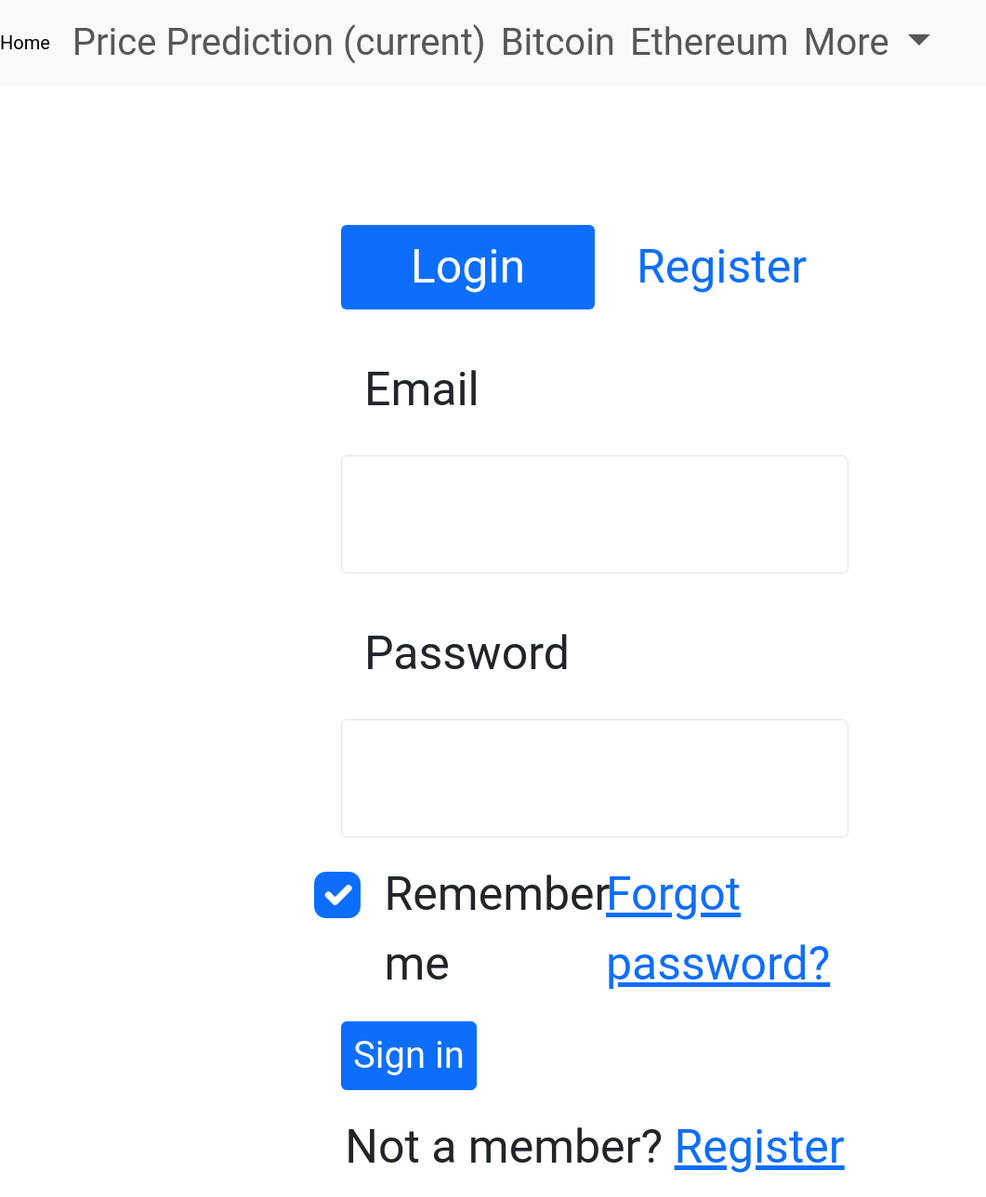
After one commit to Sayuksh/Cryptocurrency-Market-Analysis, a Flask app: page /login in a window 1280 px wide. The commit adds this page. Shown: the whole page at 93% size, without its empty margins (0-1061 px from the left). Run offline with Flask 3, Linux system fonts and the light colour scheme.

Commit message:
Second Commit

```diff
--- a/app.py
+++ b/app.py
@@ -1,54 +1,163 @@
-from flask import Flask,jsonify,render_template
-from datetime import datetime
+from flask import Flask,jsonify,render_template,request,session,redirect,url_for,flash
+from datetime import datetime,timedelta
 import requests
+from flask_sqlalchemy import SQLAlchemy
 
 app=Flask(__name__)
 COINGECKO_API_URL = 'https://api.coingecko.com/api/v3/coins'
+app.permanent_session_lifetime = timedelta(minutes=5)
+app.secret_key = "hello"
+
+app.config["SQLALCHEMY_DATABASE_URI"]='sqlite:///users.sqlite3'
+app.config["SQLALCHEMY_TRACK_MODIFICATIONS"]=False
+
+db=SQLAlchemy(app)
+
+
+class users(db.Model):
+    email=db.Column("email",db.String(20),primary_key=True)
+    password=db.Column("password",db.String(16))
+    name =db.Column("name",db.String(20))
+    username=db.Column("username",db.String(20),unique=True)
+    def __init__(self,name,email,password,username):
+        self.name=name
+        self.email=email
+        self.password=password
+        self.username=username
+
 
 @app.route('/')
 
 def welcome():
-    return render_template("head.html")
+    if "username" in session:
+        return render_template("head.html")
+    else:
+        return redirect(url_for('login'))
 
 @app.route('/bitcoin')
 def bitcoin_data():
-    now = datetime.now()
-    print('Date and Time is:', now)
+    if "username" in session:
+        now = datetime.now()
 
-    timestamp = datetime.timestamp(now)
-    print("timestamp =", timestamp)
-    response = requests.get(f"{COINGECKO_API_URL}/bitcoin")
-    bitcoin_data = response.json()
+        timestamp = datetime.timestamp(now)
+        response = requests.get(f"{COINGECKO_API_URL}/bitcoin")
+        bitcoin_data = response.json()
 
     # Extract relevant information
-    name = bitcoin_data['name']
-    symbol = bitcoin_data['symbol']
-    current_price = bitcoin_data['market_data']['current_price']['usd']
-    market_cap = bitcoin_data['market_data']['market_cap']['usd']
-    high_24h = bitcoin_data['market_data']['high_24h']['usd']
-    low_24h = bitcoin_data['market_data']['low_24h']['usd']
-    return render_template('index.html', name=name, symbol=symbol,date_and_time=str(now) ,current_price=current_price,
+        name = bitcoin_data['name']
+        symbol = bitcoin_data['symbol']
+        current_price = bitcoin_data['market_data']['current_price']['usd']
+        market_cap = bitcoin_data['market_data']['market_cap']['usd']
+        high_24h = bitcoin_data['market_data']['high_24h']['usd']
+        low_24h = bitcoin_data['market_data']['low_24h']['usd']
+        return render_template('index.html', name=name, symbol=symbol,date_and_time=str(now) ,current_price=current_price,
                            market_cap=market_cap, high_24h=high_24h, low_24h=low_24h)
+    else:
+        return redirect(url_for('login'))
 
 @app.route('/ethereum')
 def ethereum_data():
-    now = datetime.now()
-    print('Date and Time is:', now)
-
-    timestamp = datetime.timestamp(now)
-    print("timestamp =", timestamp)
-    response = requests.get(f"{COINGECKO_API_URL}/ethereum")
-    ethereum_data = response.json()
+    if 'username' in session:
+        now = datetime.now()
+        timestamp = datetime.timestamp(now)
+        response = requests.get(f"{COINGECKO_API_URL}/ethereum")
+        ethereum_data = response.json()
 
     # Extract relevant information
-    name = ethereum_data['name']
-    symbol = ethereum_data['symbol']
-    current_price = ethereum_data['market_data']['current_price']['usd']
-    market_cap = ethereum_data['market_data']['market_cap']['usd']
-    high_24h = ethereum_data['market_data']['high_24h']['usd']
-    low_24h = ethereum_data['market_data']['low_24h']['usd']
-    return render_template('index.html', name=name, symbol=symbol,date_and_time=str(now) ,current_price=current_price,
+        name = ethereum_data['name']
+        symbol = ethereum_data['symbol']
+        current_price = ethereum_data['market_data']['current_price']['usd']
+        market_cap = ethereum_data['market_data']['market_cap']['usd']
+        high_24h = ethereum_data['market_data']['high_24h']['usd']
+        low_24h = ethereum_data['market_data']['low_24h']['usd']
+        return render_template('index.html', name=name, symbol=symbol,date_and_time=str(now) ,current_price=current_price,
                            market_cap=market_cap, high_24h=high_24h, low_24h=low_24h)
 
+
+    else:
+        return redirect(url_for('login'))
+@app.route('/process_date', methods=['POST'])
+def process_date():
+    if "username" in session:
+        selected_date = request.form.get('date')
+    # Do something with the selected_date, for example, print it
+        print(f"Selected Date: {selected_date}")
+        return f"Selected Date: {selected_date}"
+    else:
+        return redirect(url_for('login'))
+
+
+@app.route("/login", methods=["POST", "GET"])
+def login():
+    if request.method == "POST":
+        email = request.form["email"]
+        password=request.form["password"]
+        user = users.query.filter_by(email=email).first()
+        if user:
+            if password == user.password:
+                session["username"] = user.username
+                return redirect(url_for("welcome"))
+
+            else:
+                flash("incorrect password")
+                return redirect(url_for("login"))
+        else:
+            flash("user not found")
+            return redirect(url_for("register"))
+
+
+    else:
+        if "username" in session:
+            return redirect(url_for("user"))
+
+        return render_template("login.html")
+
+@app.route("/signup", methods=["POST", "GET"])
+
+def register():
+    if request.method=="POST":
+        email = request.form["email"]
+        password=request.form["password"]
+        username=request.form["username"]
+        name=request.form["name"]
+        rpassword=request.form["rpassword"]
+        if rpassword != password:
+            flash("password and repeat password must be same")
+            return redirect(url_for("register"))
+        new_user = users(name=name, email=email, password=password, username=username)
+
+        # Add the new user to the database session
+        db.session.add(new_user)
+        try:
+            # Commit the changes to the database
+            db.session.commit()
+            flash("Registration successful! You can now log in.", "success")
+            return redirect(url_for("login"))
+        except Exception as e:
+            # Handle any exceptions (e.g., unique constraint violation)
+            db.session.rollback()
+            flash(f"Registration failed: {str(e)}", "error")
+            return redirect(url_for("register"))
+    else:
+        if "username" in session:
+            return redirect(url_for("username"))
+
+        return render_template("signup.html")
+@app.route("/user")
+def user():
+    if "username" in session:
+        username = session["username"]
+        return redirect(url_for("welcome"))
+    else:
+        return redirect(url_for("login"))
+
+@app.route("/logout")
+def logout():
+    if "username" in session:
+        flash("You are successfully logged out","info")
+    session.pop("username", None)
+    return redirect(url_for("login"))
 if __name__=='__main__':
+    with app.app_context():
+        db.create_all()
     app.run(debug=True)
--- /dev/null
+++ b/templates/base.html
@@ -0,0 +1,51 @@
+<!DOCTYPE html>
+<html>
+
+<head>
+    <meta name="viewport" content="width=device-width, initial-scale=1, shrink-to-fit=no">
+    <link href="https://cdn.jsdelivr.net/npm/bootstrap@5.3.2/dist/css/bootstrap.min.css" rel="stylesheet"
+        integrity="sha384-T3c6CoIi6uLrA9TneNEoa7RxnatzjcDSCmG1MXxSR1GAsXEV/Dwwykc2MPK8M2HN" crossorigin="anonymous">
+    {% block title %}
+    {% endblock %}
+</head>
+
+<body>
+
+    <script src="https://cdn.jsdelivr.net/npm/@popperjs/core@2.11.8/dist/umd/popper.min.js"
+        integrity="sha384-I7E8VVD/ismYTF4hNIPjVp/Zjvgyol6VFvRkX/vR+Vc4jQkC+hVqc2pM8ODewa9r" crossorigin="anonymous">
+    </script>
+    <script src="https://cdn.jsdelivr.net/npm/bootstrap@5.3.2/dist/js/bootstrap.min.js"
+        integrity="sha384-BBtl+eGJRgqQAUMxJ7pMwbEyER4l1g+O15P+16Ep7Q9Q+zqX6gSbd85u4mG4QzX+" crossorigin="anonymous">
+    </script>
+        <nav class="navbar navbar-expand-lg navbar-light bg-light" style="padding:auto; font-size: 40px; font-family: Roboto;">
+            <a class="navbar-brand" href="#">Home</a>
+            <button class="navbar-toggler" type="button" data-toggle="collapse" data-target="#navbarNavDropdown" aria-controls="navbarNavDropdown" aria-expanded="false" aria-label="Toggle navigation">
+              <span class="navbar-toggler-icon"></span>
+            </button>
+            <div class="collapse navbar-collapse" id="navbarNavDropdown">
+              <ul class="navbar-nav">
+                <li class="nav-item active">
+                  <a class="nav-link" href="{{ url_for('welcome') }}">Price Prediction <span class="sr-only">(current)</span></a>
+                </li>
+                <li class="nav-item active">
+                  <a class="nav-link" href="{{ url_for('bitcoin_data') }}">Bitcoin</a>
+                </li>
+                <li class="nav-item active">
+                  <a class="nav-link" href="{{ url_for('ethereum_data') }}">Ethereum</a>
+                </li>
+                <li class="nav-item dropdown active">
+                  <a class="nav-link dropdown-toggle" href="#" id="navbarDropdownMenuLink" data-toggle="dropdown" aria-haspopup="true" aria-expanded="false">
+                    More
+                  </a>
+                  <div class="dropdown-menu active" aria-labelledby="navbarDropdownMenuLink">
+                    <a class="dropdown-item active" href="{{ url_for('logout') }}">Log out</a>
+                  </div>
+                </li>
+              </ul>
+            </div>
+          </nav>
+    {% block content %}
+    {% endblock %}
+</body>
+
+</html>
--- /dev/null
+++ b/templates/login.html
@@ -0,0 +1,179 @@
+{% extends "base.html" %}
+{% block title %}
+<title>
+    LOGIN IN
+</title>
+<style>
+
+    .container {
+        margin-top: 150px;
+        font-size: 50px;
+        font-family: Roboto;
+    }
+
+    .form-control {
+        font-size: 50px;
+        /* Adjust the font size as needed */
+        padding: 25px;
+        /* Adjust the padding as needed */
+    }
+
+    .form-label {
+        font-size: 50px;
+        /* Adjust the font size as needed */
+
+        /* Adjust the padding as needed */
+        padding: 25px;
+    }
+
+    .btn btn-primary btn-block mb-4 {
+        font-size: 50px;
+    }
+
+</style>
+{% endblock %}
+
+{% block content %}
+
+{% with message = get_flashed_messages() %}
+    {% if message %}
+        {% for msg in message %}
+            <p style="font-size: 35px; margin: 0,auto;">{{ msg }}</p>
+        {% endfor %}
+    {% endif %}
+{% endwith %}
+
+<div class="container mt-10">
+    <div class="row justify-content-center">
+        <div class="col-md-6">
+            <!-- Pills navs -->
+            <ul class="nav nav-pills nav-justified mb-4" id="ex1" role="tablist">
+                <li class="nav-item" role="presentation">
+                    <a class="nav-link active" id="tab-login" data-mdb-pill-init href="{{ url_for('login') }}"
+                        role="tab" aria-controls="pills-login" aria-selected="true">Login</a>
+                </li>
+                <li class="nav-item" role="presentation">
+                    <a class="nav-link" id="tab-register" data-mdb-pill-init href="{{ url_for('register') }}" role="tab"
+                        aria-controls="pills-register" aria-selected="false">Register</a>
+                </li>
+            </ul>
+            <!-- Pills navs -->
+
+            <!-- Pills content -->
+            <div class="tab-content">
+                <div class="tab-pane fade show active" id="pills-login" role="tabpanel" aria-labelledby="tab-login">
+                    <form method="post">
+                        <!-- Email input -->
+                        <div data-mdb-input-init class="form-outline mb-4">
+                            <label class="form-label" for="loginName">Email</label>
+                            <input type="email" id="loginName" name="email" class="form-control" />
+
+                        </div>
+
+                        <!-- Password input -->
+                        <div data-mdb-input-init class="form-outline mb-4">
+                            <label class="form-label" for="loginPassword">Password</label>
+                            <input type="password" id="loginPassword" name="password" class="form-control" />
+
+                        </div>
+
+                        <!-- 2 column grid layout -->
+                        <div class="row mb-4">
+                            <div class="col-md-6 d-flex justify-content-center">
+                                <!-- Checkbox -->
+                                <div class="form-check mb-3 mb-md-0">
+                                    <input class="form-check-input" type="checkbox" value="" id="loginCheck" checked />
+                                    <label class="form-check-label" for="loginCheck"> Remember me </label>
+                                </div>
+                            </div>
+
+                            <div class="col-md-6 d-flex justify-content-center">
+                                <!-- Simple link -->
+                                <a href="#!">Forgot password?</a>
+                            </div>
+                        </div>
+
+                        <!-- Submit button -->
+                        <button type="submit" class="btn btn-primary btn-block mb-4" style="font-size: 40px;">Sign
+                            in</button>
+
+                        <!-- Register buttons -->
+                        <div class="text-center">
+                            <p>Not a member? <a href="{{ url_for('register') }}">Register</a></p>
+                        </div>
+                    </form>
+                </div>
+                <div class="tab-pane fade" id="pills-register" role="tabpanel" aria-labelledby="tab-register">
+                    <form method="post">
+                        <div class="text-center mb-4">
+                            <p>Sign up with:</p>
+                            <button data-mdb-ripple-init type="button" class="btn btn-secondary btn-floating mx-1">
+                                <i class="fab fa-facebook-f"></i>
+                            </button>
+
+                            <button data-mdb-ripple-init type="button" class="btn btn-secondary btn-floating mx-1">
+                                <i class="fab fa-google"></i>
+                            </button>
+
+                            <button data-mdb-ripple-init type="button" class="btn btn-secondary btn-floating mx-1">
+                                <i class="fab fa-twitter"></i>
+                            </button>
+
+                            <button data-mdb-ripple-init type="button" class="btn btn-secondary btn-floating mx-1">
+                                <i class="fab fa-github">bvihb</i>
+                            </button>
+                        </div>
+
+                        <p class="text-center">or:</p>
+
+                        <!-- Name input -->
+                        <div data-mdb-input-init class="form-outline mb-4">
+                            <input type="text" id="registerName" class="form-control" />
+                            <label class="form-label" for="registerName">Name</label>
+                        </div>
+
+                        <!-- Username input -->
+                        <div data-mdb-input-init class="form-outline mb-4">
+                            <input type="text" id="registerUsername" class="form-control" />
+                            <label class="form-label" for="registerUsername">Username</label>
+                        </div>
+
+                        <!-- Email input -->
+                        <div data-mdb-input-init class="form-outline mb-4">
+                            <input type="email" id="registerEmail" class="form-control" />
+                            <label class="form-label" for="registerEmail">Email</label>
+                        </div>
+
+                        <!-- Password input -->
+                        <div data-mdb-input-init class="form-outline mb-4">
+                            <input type="password" id="registerPassword" class="form-control" />
+                            <label class="form-label" for="registerPassword">Password</label>
+                        </div>
+
+                        <!-- Repeat Password input -->
+                        <div data-mdb-input-init class="form-outline mb-4">
+                            <input type="password" id="registerRepeatPassword" class="form-control" />
+                            <label class="form-label" for="registerRepeatPassword">Repeat password</label>
+                        </div>
+
+                        <!-- Checkbox -->
+                        <div class="form-check d-flex justify-content-center mb-4">
+                            <input class="form-check-input me-2" type="checkbox" value="" id="registerCheck" checked
+                                aria-describedby="registerCheckHelpText" />
+                            <label class="form-check-label" for="registerCheck">
+                                I have read and agree to the terms
+                            </label>
+                        </div>
+
+                        <!-- Submit button -->
+                        <button data-mdb-ripple-init type="submit" class="btn btn-primary btn-block mb-3">Sign
+                            in</button>
+                    </form>
+                </div>
+            </div>
+        </div>
+    </div>
+</div>
+
+<!-- Pills content -->
+{% endblock %}
```
Also changed, not shown: templates/head.html (+7 -7 lines), templates/index.html (+42 -30 lines), templates/signup.html (added, +160 -0 lines).
